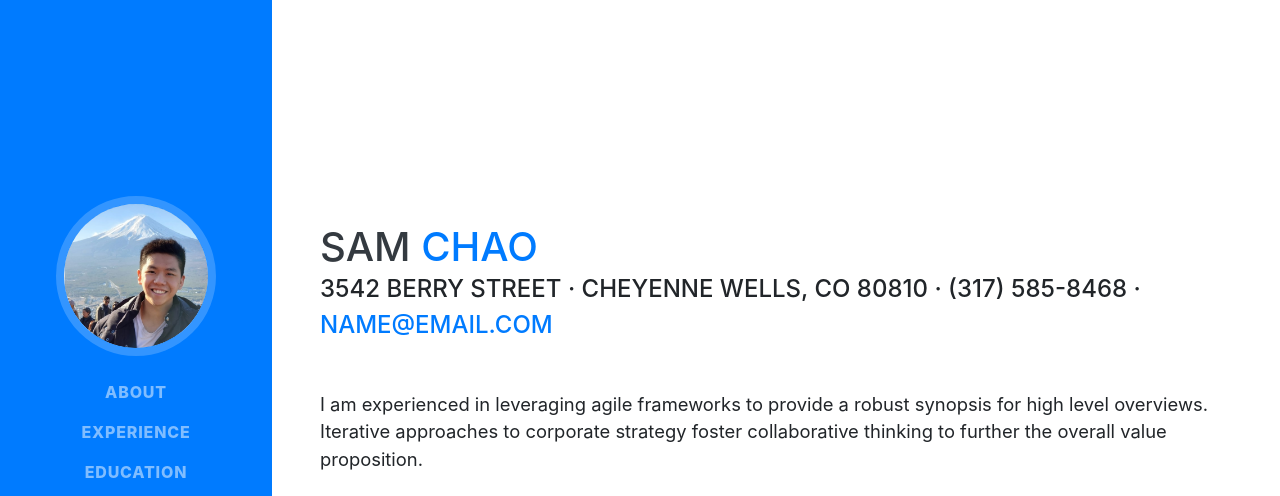
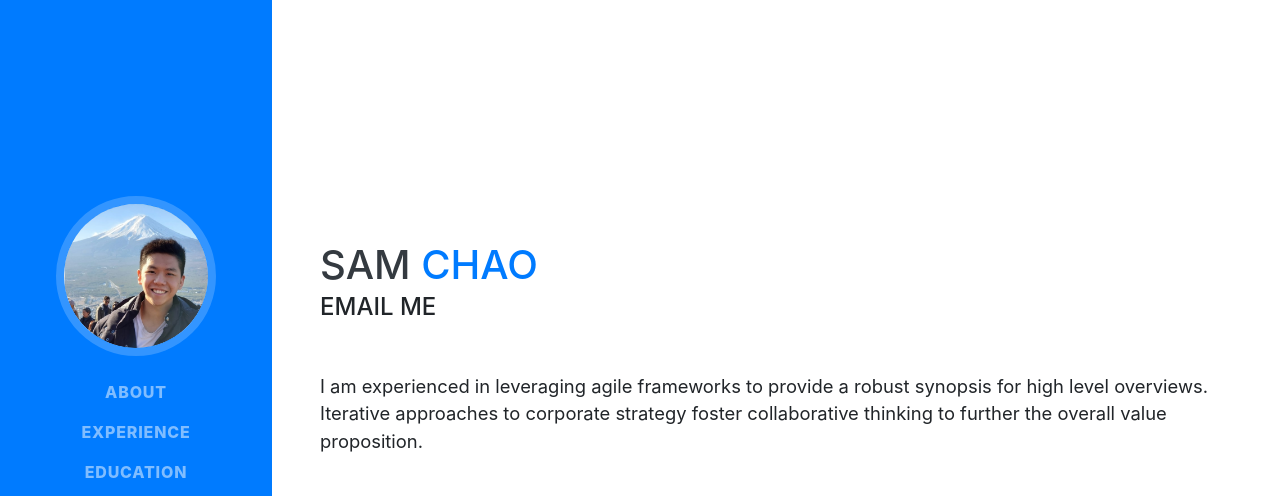
Before and after one commit to samc99/samc99.github.io, a website with bundled scripts: page index.html in a window 1280 px wide. Shown: the top 496 px of the page. Built offline with nearby package versions, Linux system fonts and the light colour scheme; a web font is replaced by a local one.

Commit message:
changed email

```diff
--- a/index.html
+++ b/index.html
@@ -66,8 +66,8 @@
         <h1 class="mb-0">Sam
           <span class="text-primary">Chao</span>
         </h1>
-        <div class="subheading mb-5">3542 Berry Street · Cheyenne Wells, CO 80810 · (317) 585-8468 ·
-          <a href="mailto:name@email.com">name@email.com</a>
+        <div class="subheading mb-5"
+          <a href="mailto:samc99@uw.edu">email me</a>
         </div>
         <p class="lead mb-5">I am experienced in leveraging agile frameworks to provide a robust synopsis for high level overviews. Iterative approaches to corporate strategy foster collaborative thinking to further the overall value proposition.</p>
         <div class="social-icons">
```
